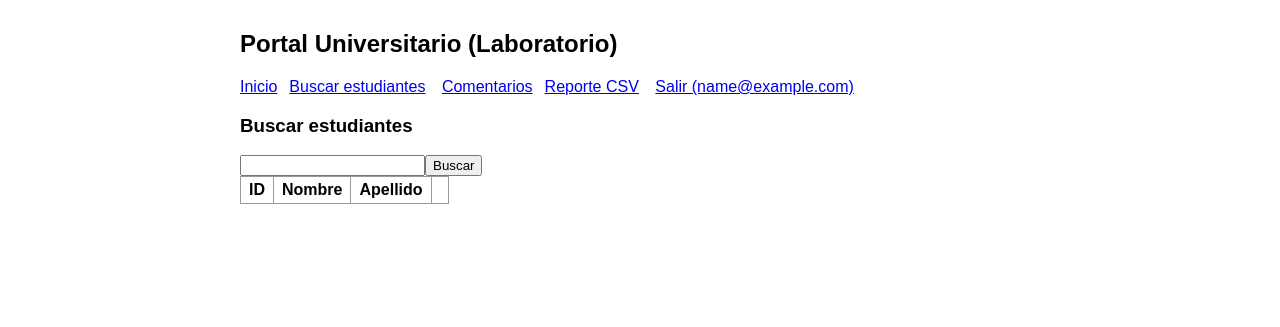
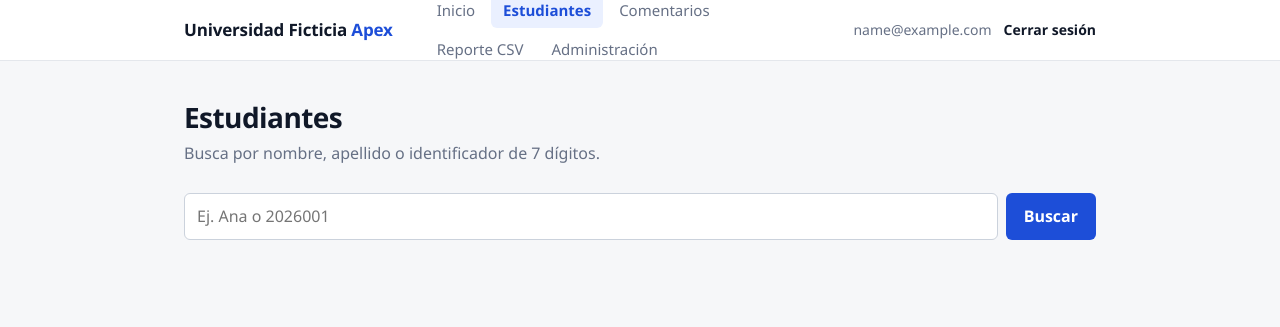
Before and after one commit to BillyLiby/universidad-ficticia-apex, a Flask app: page /search in a window 1280 px wide. Shown: the top 327 px of the page. Run offline with Flask 3, Linux system fonts and the light colour scheme; the visitor is signed in with stand-in values (Sample User, id 1); lists and menus that the app fills with data are empty.

Commit message:
Se mejoro css

```diff
--- /dev/null
+++ b/static/css/style.css
@@ -0,0 +1,103 @@
+:root{
+  --ink:#101828; --muted:#667085; --paper:#F6F7F9; --surface:#fff; --line:#E4E7EC;
+  --accent:#1D4ED8; --accent-dark:#1740B0; --accent-soft:#EAF0FF; --danger:#B42318;
+  --radius:8px;
+}
+*{box-sizing:border-box}
+html{-webkit-text-size-adjust:100%}
+body{margin:0;background:var(--paper);color:var(--ink);line-height:1.55;
+  font-family:"Segoe UI",system-ui,-apple-system,Roboto,Helvetica,Arial,sans-serif;font-size:16px}
+a{color:var(--accent);text-decoration:none}
+a:hover{text-decoration:underline}
+:focus-visible{outline:3px solid #93B4FF;outline-offset:2px;border-radius:4px}
+
+/* Barra superior */
+.topbar{background:var(--surface);border-bottom:1px solid var(--line)}
+.topbar-inner{max-width:960px;margin:0 auto;padding:0 24px;height:60px;display:flex;align-items:center;gap:32px}
+.brand{font-weight:700;letter-spacing:-.01em;color:var(--ink);font-size:17px}
+.brand:hover{text-decoration:none}
+.brand span{color:var(--accent)}
+.nav{display:flex;gap:4px;flex:1;flex-wrap:wrap}
+.nav a{color:var(--muted);padding:6px 12px;border-radius:6px;font-size:15px}
+.nav a:hover{background:var(--paper);color:var(--ink);text-decoration:none}
+.nav a.active{color:var(--accent);background:var(--accent-soft);font-weight:600}
+.user{display:flex;align-items:center;gap:12px;font-size:14px;color:var(--muted)}
+.user a{color:var(--ink);font-weight:600}
+
+/* Contenido */
+main{max-width:960px;margin:0 auto;padding:40px 24px 64px}
+h1{font-size:28px;line-height:1.2;letter-spacing:-.02em;margin:0 0 6px}
+h2{font-size:18px;margin:32px 0 12px;letter-spacing:-.01em}
+.lead{color:var(--muted);margin:0 0 28px;max-width:60ch}
+.panel{background:var(--surface);border:1px solid var(--line);border-radius:var(--radius);padding:24px}
+
+/* Avisos */
+.notice{border-left:3px solid var(--accent);background:var(--accent-soft);padding:10px 14px;
+  border-radius:0 6px 6px 0;margin:0 0 20px;font-size:15px}
+
+/* Formularios */
+label{display:block;font-size:14px;font-weight:600;margin:0 0 6px}
+input,textarea{width:100%;font:inherit;color:var(--ink);background:#fff;border:1px solid #CBD2DC;
+  border-radius:6px;padding:10px 12px;transition:border-color .15s,box-shadow .15s}
+input:focus,textarea:focus{outline:none;border-color:var(--accent);box-shadow:0 0 0 3px #DCE6FF}
+textarea{resize:vertical;min-height:96px}
+.field{margin-bottom:18px}
+.hint{font-size:13px;color:var(--muted);margin-top:4px}
+button,.btn{font:inherit;font-weight:600;background:var(--accent);color:#fff;border:0;border-radius:6px;
+  padding:10px 18px;cursor:pointer;transition:background .15s}
+button:hover,.btn:hover{background:var(--accent-dark);text-decoration:none}
+.btn-secondary{background:var(--surface);color:var(--ink);border:1px solid #CBD2DC}
+.btn-secondary:hover{background:var(--paper)}
+.searchbar{display:flex;gap:8px;margin-bottom:24px}
+.searchbar input{flex:1}
+
+/* Tablas */
+.table-wrap{overflow-x:auto;background:var(--surface);border:1px solid var(--line);border-radius:var(--radius)}
+table{width:100%;border-collapse:collapse}
+th,td{padding:12px 16px;text-align:left;border-bottom:1px solid var(--line)}
+th{font-size:13px;font-weight:600;color:var(--muted);background:#FAFBFC}
+tr:last-child td{border-bottom:0}
+td.num,th.num{text-align:right;font-variant-numeric:tabular-nums}
+.empty{color:var(--muted);padding:32px;text-align:center}
+
+/* Inicio */
+.links{list-style:none;margin:0;padding:0;background:var(--surface);border:1px solid var(--line);border-radius:var(--radius)}
+.links li+li{border-top:1px solid var(--line)}
+.links a{display:block;padding:16px 20px;color:var(--ink)}
+.links a:hover{background:#FAFBFC;text-decoration:none}
+.links strong{display:block}
+.links small{color:var(--muted);font-size:14px}
+
+/* Comentarios */
+.comment{padding:16px 0;border-bottom:1px solid var(--line)}
+.comment:last-child{border-bottom:0}
+.comment-meta{font-size:13px;color:var(--muted);margin-bottom:4px}
+.comment-meta b{color:var(--ink)}
+.comment p{margin:0;overflow-wrap:anywhere}
+
+/* Expediente */
+.profile{display:flex;align-items:center;gap:16px;margin-bottom:28px}
+.avatar{width:52px;height:52px;border-radius:50%;background:var(--accent);color:#fff;display:grid;
+  place-items:center;font-weight:700;font-size:18px}
+.profile h1{margin:0}
+.profile p{margin:0;color:var(--muted)}
+
+/* Acceso (login / registro) */
+.auth{display:grid;grid-template-columns:1fr 1fr;min-height:100vh}
+.auth-side{background:var(--accent);color:#fff;display:flex;flex-direction:column;justify-content:flex-end;padding:56px}
+.auth-side h1{font-size:44px;line-height:1.05;margin:0 0 12px;letter-spacing:-.03em}
+.auth-side p{margin:0;color:#C9D8FF;max-width:34ch}
+.auth-main{display:flex;align-items:center;justify-content:center;padding:32px;background:var(--surface)}
+.auth-box{width:100%;max-width:360px}
+.auth-box h2{font-size:24px;margin:0 0 6px}
+.auth-box .lead{margin-bottom:24px}
+.auth-box button{width:100%;padding:12px}
+.auth-alt{margin-top:20px;font-size:15px;color:var(--muted);text-align:center}
+
+@media (max-width:760px){
+  .auth{grid-template-columns:1fr}
+  .auth-side{min-height:200px;padding:32px}
+  .auth-side h1{font-size:32px}
+  .topbar-inner{flex-wrap:wrap;height:auto;padding:12px 24px;gap:12px}
+  .nav{order:3;flex-basis:100%}
+}
--- a/templates/base.html
+++ b/templates/base.html
@@ -1,12 +1,28 @@
 <!doctype html>
-<html lang="es"><head><meta charset="utf-8"><title>Portal Universitario (Laboratorio)</title>
-<style>body{font-family:Arial;max-width:800px;margin:30px auto}nav a{margin-right:12px}
-table{border-collapse:collapse}td,th{border:1px solid #999;padding:4px 8px}.msg{color:#a00}</style></head>
+<html lang="es"><head>
+<meta charset="utf-8">
+<meta name="viewport" content="width=device-width, initial-scale=1">
+<title>{% block title %}Portal{% endblock %} · Universidad Ficticia Apex</title>
+<link rel="stylesheet" href="{{ url_for('static', filename='css/style.css') }}">
+</head>
 <body>
-<h2>Portal Universitario (Laboratorio)</h2>
-{% if session.user %}<nav><a href="/">Inicio</a><a href="/search">Buscar estudiantes</a>
-<a href="/comments">Comentarios</a><a href="/report">Reporte CSV</a>
-<a href="/logout">Salir ({{ session.user }})</a></nav>{% endif %}
-{% for m in get_flashed_messages() %}<p class="msg">{{ m }}</p>{% endfor %}
-{% block content %}{% endblock %}
+{% if session.user %}
+<header class="topbar"><div class="topbar-inner">
+  <a class="brand" href="/">Universidad Ficticia <span>Apex</span></a>
+  <nav class="nav" aria-label="Principal">
+    <a href="/" {% if request.path == '/' %}class="active"{% endif %}>Inicio</a>
+    <a href="/search" {% if request.path == '/search' %}class="active"{% endif %}>Estudiantes</a>
+    <a href="/comments" {% if request.path == '/comments' %}class="active"{% endif %}>Comentarios</a>
+    <a href="/report">Reporte CSV</a>
+    {% if session.role == 'admin' %}<a href="/admin" {% if request.path == '/admin' %}class="active"{% endif %}>Administración</a>{% endif %}
+  </nav>
+  <div class="user"><span>{{ session.user }}</span><a href="/logout">Cerrar sesión</a></div>
+</div></header>
+{% endif %}
+{% block page %}
+<main>
+  {% for m in get_flashed_messages() %}<div class="notice" role="status">{{ m }}</div>{% endfor %}
+  {% block content %}{% endblock %}
+</main>
+{% endblock %}
 </body></html>
--- a/templates/search.html
+++ b/templates/search.html
@@ -1,8 +1,18 @@
-{% extends "base.html" %}{% block content %}
-<h3>Buscar estudiantes</h3>
-<form method="get"><input name="q" value="{{ q }}"><button>Buscar</button></form>
-{% if q %}<p>Resultados para: {{ q }}</p>{% endif %}
-<table><tr><th>ID</th><th>Nombre</th><th>Apellido</th><th></th></tr>
-{% for s in results %}<tr><td>{{ s.student_id }}</td><td>{{ s.first_name }}</td><td>{{ s.last_name }}</td>
-<td><a href="/expediente/{{ s.student_id }}">Ver expediente</a></td></tr>{% endfor %}</table>
+{% extends "base.html" %}{% block title %}Estudiantes{% endblock %}{% block content %}
+<h1>Estudiantes</h1>
+<p class="lead">Busca por nombre, apellido o identificador de 7 dígitos.</p>
+<form method="get" class="searchbar" role="search">
+  <input name="q" value="{{ q }}" aria-label="Buscar estudiantes" placeholder="Ej. Ana o 2026001">
+  <button>Buscar</button>
+</form>
+{% if q %}<p class="hint" style="margin:-8px 0 16px">Resultados para: {{ q }}</p>{% endif %}
+{% if results %}
+<div class="table-wrap"><table>
+  <thead><tr><th>ID</th><th>Nombre</th><th>Apellido</th><th></th></tr></thead>
+  <tbody>
+  {% for s in results %}<tr><td>{{ s.student_id }}</td><td>{{ s.first_name }}</td><td>{{ s.last_name }}</td>
+    <td class="num"><a href="/expediente/{{ s.student_id }}">Ver expediente</a></td></tr>{% endfor %}
+  </tbody></table></div>
+{% elif q %}<div class="panel empty">No se encontraron estudiantes con esa búsqueda.</div>
+{% endif %}
 {% endblock %}
```
Also changed, not shown: templates/admin.html (added, +21 -0 lines), templates/comments.html (+14 -4 lines), templates/expediente.html (+14 -5 lines), templates/home.html (+8 -2 lines), templates/login.html (+19 -6 lines), templates/register.html (+20 -5 lines).
